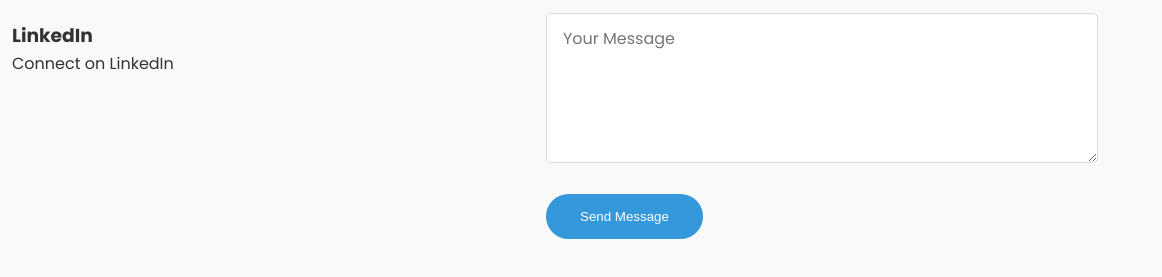
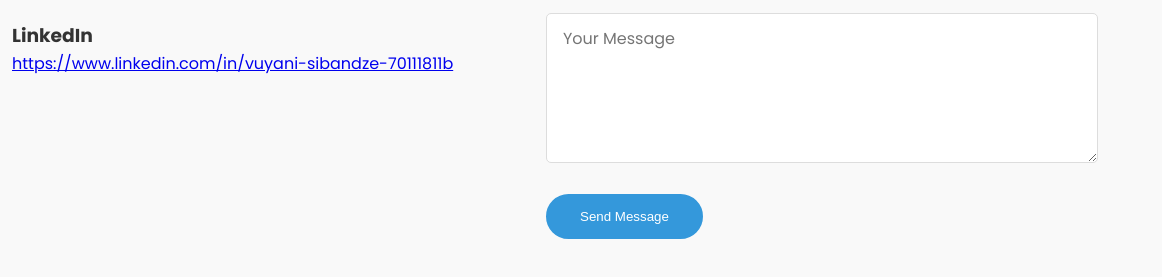
Before and after one commit to Vuyanisibandze/Vuyani-Sibandze, a plain HTML site: page index.html in a window 1280 px wide. Shown: the part 4824-5101 px from the top of the page, 118-1280 px from the left. Drawn offline with nearby package versions, Linux system fonts and the light colour scheme.

Commit message:
Update index.html

```diff
--- a/index.html
+++ b/index.html
@@ -796,7 +796,7 @@
                         </div>
                         <div>
                             <h3>LinkedIn</h3>
-                            <p>Connect on LinkedIn</p>
+                            <p><a href = "https://www.linkedin.com/in/vuyani-sibandze-70111811b">https://www.linkedin.com/in/vuyani-sibandze-70111811b</a></p>
                         </div>
                     </div>
                 </div>
```
